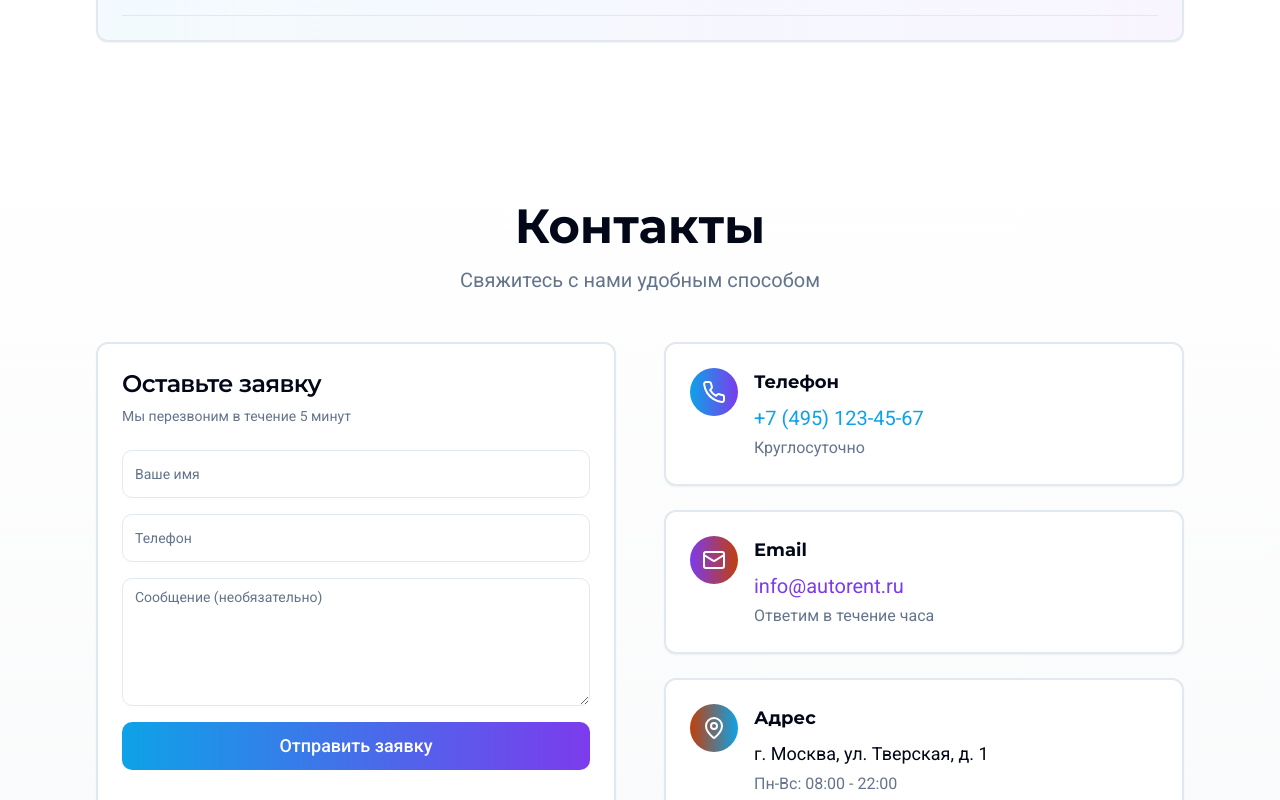
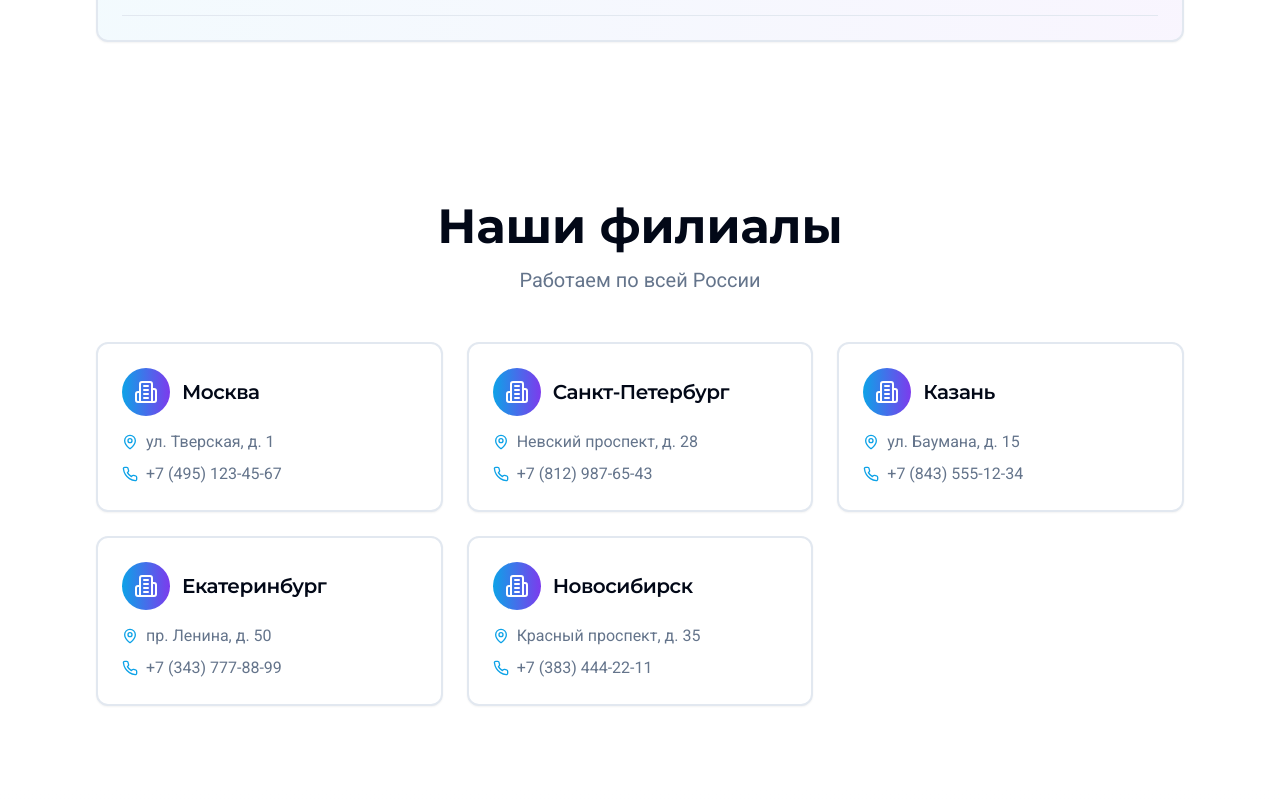
Before and after one commit to pr-poehali-dev/taxi-sochi-rent-service, a React (Vite) app: page / in a window 1280 px wide. Shown: the part 4240-5040 px from the top of the page. Built offline with nearby package versions, Linux system fonts and the light colour scheme.

Commit message:
Добавлены 5 филиалов по России

```diff
--- a/src/pages/Index.tsx
+++ b/src/pages/Index.tsx
@@ -91,6 +91,14 @@ export default function Index() {
     { icon: 'Banknote', title: 'Первый день аренды бесплатный', description: '' },
     { icon: 'Percent', title: 'Акции', description: 'Выгодные предложения для водителей' },
     { icon: 'Car', title: 'Выкуп автомобиля', description: 'Выгодные условия выкупа авто' }
+  ];
+
+  const branches = [
+    { city: 'Москва', address: 'ул. Тверская, д. 1', phone: '+7 (495) 123-45-67', icon: 'Building2' },
+    { city: 'Санкт-Петербург', address: 'Невский проспект, д. 28', phone: '+7 (812) 987-65-43', icon: 'Building2' },
+    { city: 'Казань', address: 'ул. Баумана, д. 15', phone: '+7 (843) 555-12-34', icon: 'Building2' },
+    { city: 'Екатеринбург', address: 'пр. Ленина, д. 50', phone: '+7 (343) 777-88-99', icon: 'Building2' },
+    { city: 'Новосибирск', address: 'Красный проспект, д. 35', phone: '+7 (383) 444-22-11', icon: 'Building2' }
   ];
 
   return (
@@ -303,6 +311,44 @@ export default function Index() {
         </div>
       </section>
 
+      <section className="py-20 px-4 bg-white">
+        <div className="container mx-auto max-w-6xl">
+          <div className="text-center mb-12 animate-fade-in">
+            <h2 className="text-4xl md:text-5xl font-bold mb-4">Наши филиалы</h2>
+            <p className="text-xl text-muted-foreground">Работаем по всей России</p>
+          </div>
+          <div className="grid md:grid-cols-2 lg:grid-cols-3 gap-6">
+            {branches.map((branch, index) => (
+              <Card
+                key={index}
+                className="hover:shadow-xl transition-all duration-300 hover:-translate-y-2 border-2 hover:border-primary"
+              >
+                <CardHeader>
+                  <div className="flex items-center gap-3 mb-2">
+                    <div className="w-12 h-12 rounded-full bg-gradient-to-r from-primary to-secondary flex items-center justify-center">
+                      <Icon name={branch.icon as any} size={24} className="text-white" />
+                    </div>
+                    <CardTitle className="text-xl">{branch.city}</CardTitle>
+                  </div>
+                  <CardDescription className="text-base space-y-2">
+                    <div className="flex items-start gap-2">
+                      <Icon name="MapPin" size={16} className="text-primary mt-1" />
+                      <span>{branch.address}</span>
+                    </div>
+                    <div className="flex items-center gap-2">
+                      <Icon name="Phone" size={16} className="text-primary" />
+                      <a href={`tel:${branch.phone}`} className="hover:text-primary transition-colors">
+                        {branch.phone}
+                      </a>
+                    </div>
+                  </CardDescription>
+                </CardHeader>
+              </Card>
+            ))}
+          </div>
+        </div>
+      </section>
+
       <section id="contacts" className="py-20 px-4 bg-gradient-to-b from-white to-gray-50">
         <div className="container mx-auto max-w-6xl">
           <div className="text-center mb-12 animate-fade-in">
```
